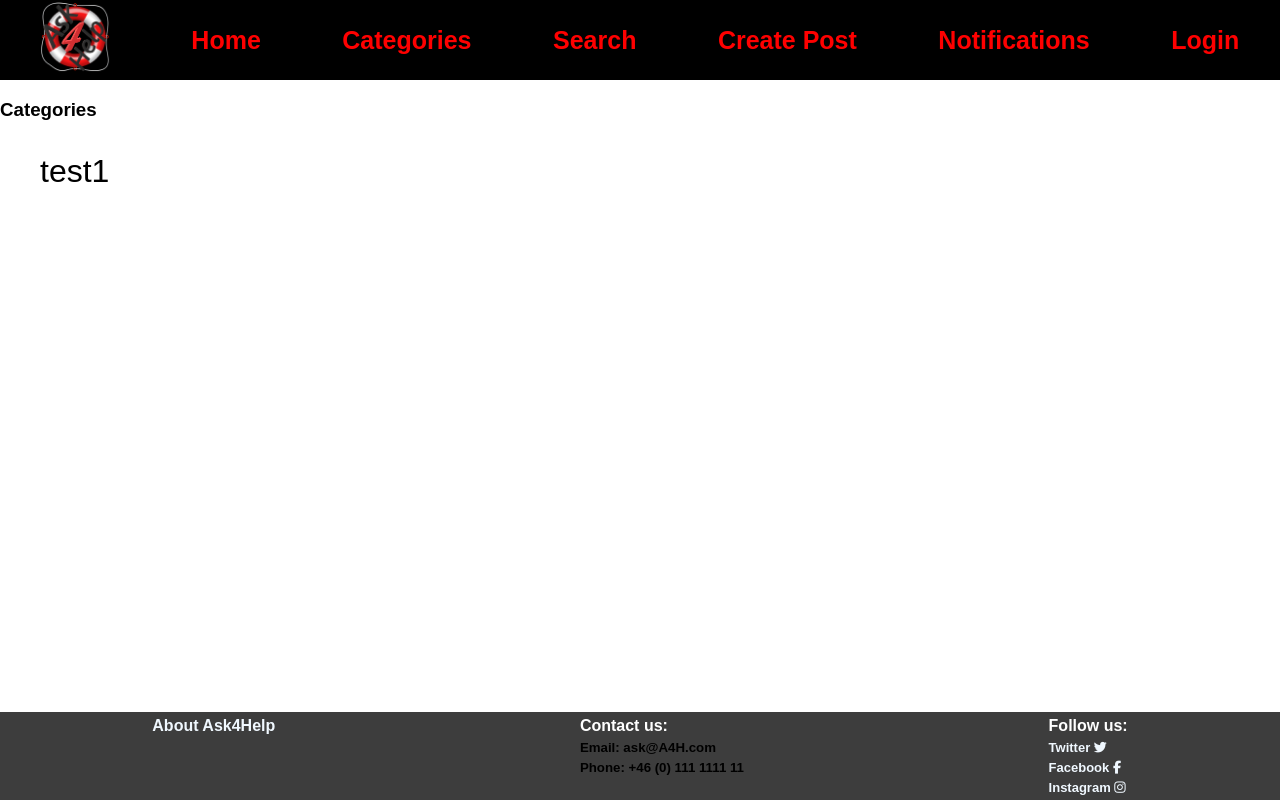
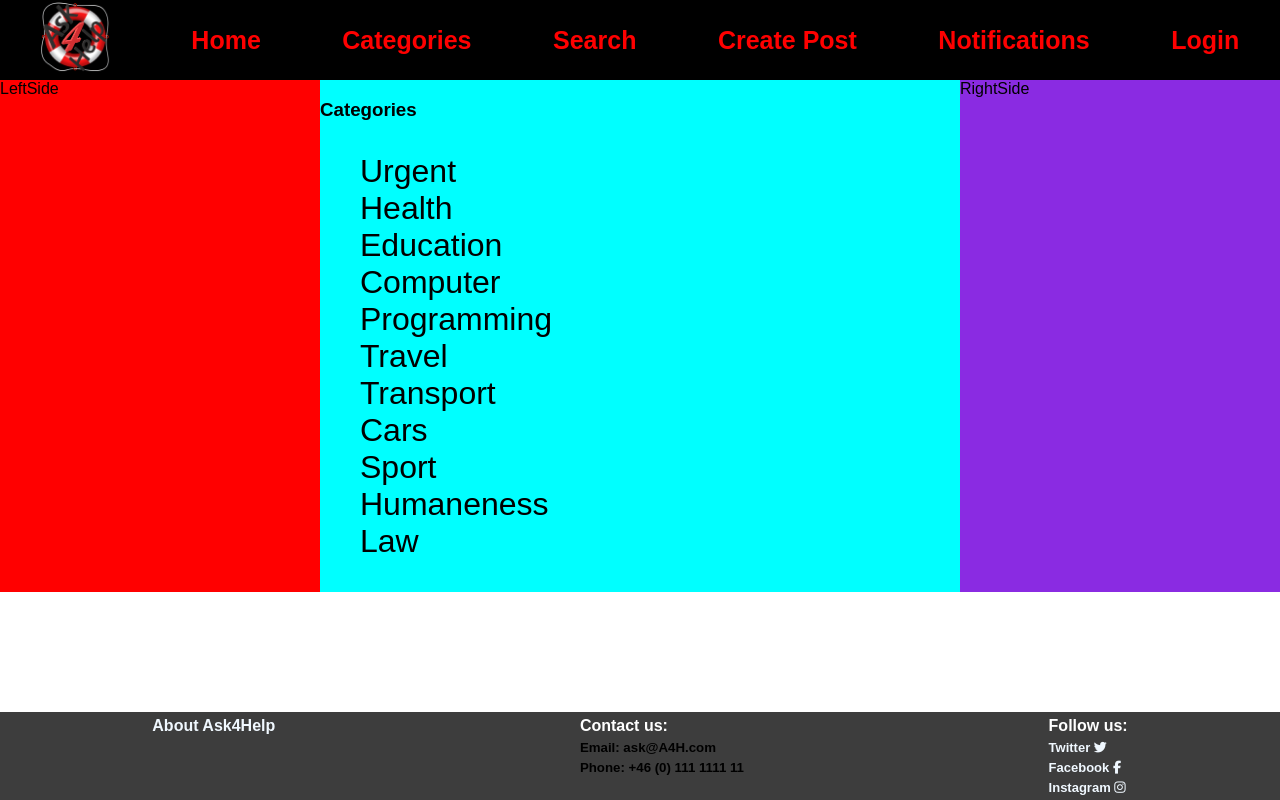
Before and after one commit to aamin75/Ask4Help, a React (Create React App) app in the folder Frontend/: page /categories in a window 1280 px wide. Built offline with nearby package versions, Linux system fonts and the light colour scheme; no server answers.

Commit message:
add Categories list, Right & Left sidebars & Constantsc file

```diff
--- a/Frontend/src/App.css
+++ b/Frontend/src/App.css
@@ -6,3 +6,23 @@ body {
   margin: 0%;
   font-family: Arial, Helvetica, sans-serif;
 }
+
+.main{
+  display: flex;
+  /* align-content: space-between; */
+}
+
+.main .lAside{
+  flex: 3;
+  background-color: red;
+}
+
+.main .rAside{
+  flex: 3;
+  background-color:blueviolet;
+}
+
+.main .center{
+  flex: 6;
+  background-color: aqua;
+}
--- a/Frontend/src/App.js
+++ b/Frontend/src/App.js
@@ -10,6 +10,8 @@ import Notifications from './pages/Notifications/Notifications';
 import SearchPost from './pages/SearchPost/SearchPost';
 import Footer from './components/Footer/Footer';
 import NavBar from "./components/Header/NavBar";
+import LeftSide from './components/Sidebar/LeftSide';
+import RightSide from './components/Sidebar/RightSide'
 import './App.css';
 
 
@@ -17,7 +19,13 @@ const Layout= ()=>{
   return(
     <>
       <NavBar />
-      <Outlet />
+      <div className='main'>
+        <LeftSide />
+        <div className='center'>
+          <Outlet />
+        </div>
+        <RightSide />
+      </div>
       <Footer />
     </>
   )
--- /dev/null
+++ b/Frontend/src/Constants.js
@@ -0,0 +1,3 @@
+import React from "react";
+
+export const categories =["Urgent","Health","Education","Computer","Programming","Travel","Transport","Cars","Sport","Humaneness","Law"];
--- /dev/null
+++ b/Frontend/src/components/Sidebar/LeftSide.css
@@ -0,0 +1,11 @@
+/* .lAside{
+
+  bottom: 0px;
+  display: flex;
+  text-align: start;
+  justify-content:space-around;
+  flex-direction: row;
+  background-color: lightgrey;
+  width:100%;
+
+} */
--- /dev/null
+++ b/Frontend/src/components/Sidebar/LeftSide.js
@@ -0,0 +1,12 @@
+import React from "react";
+import "./LeftSide.css";
+
+function LeftSide(){
+  return(
+    <div className="lAside">
+      LeftSide
+    </div>
+  )
+};
+
+export default LeftSide;
--- /dev/null
+++ b/Frontend/src/components/Sidebar/RightSide.js
@@ -0,0 +1,12 @@
+import React from "react";
+import "./RightSide.css";
+
+function RightSide(){
+  return(
+    <div className="rAside">
+      RightSide
+    </div>
+  )
+};
+
+export default RightSide;
--- a/Frontend/src/pages/Categories/Categories.js
+++ b/Frontend/src/pages/Categories/Categories.js
@@ -1,5 +1,6 @@
 import React, { useState } from "react";
 import './Categories.css';
+import { categories } from "../../Constants";
 
 // function getEventTarget(e) {
 //   e = e || window.event;
@@ -24,35 +25,12 @@ import './Categories.css';
 // };
 
 function Categories(){
-  // const [category,setCategory]= useState(null);
-
-
-  function myFunc1(){
-    const categories =["Urgent","Health","Education","Computer","Programming","Travel","Transport","Cars","Sport","Humaneness","Law"];
-    var ul = document.createElement('ul');
-
-    // categories.forEach(myFunc2)
-    for (var i=0; i<categories.length; i++){
-      var li=document.createElement('li');
-      li.innerHTML=li.innerHTML + categories[i];
-      ul.appendChild(li);
-    }
-
-    // function myFunc2(element,index,arr){
-    //   var li = document.createElement("li");
-    //   li.appendChild(document.createTextNode(element)); //.appendChild(document.createTextNode(value));
-    //   ul.appendChild(li);
-    // };
-  };
-  // document.getElementById("catList").appendChild().innerHTML=categories;
-
   return(
     <div className="all_categories">
       <h3>Categories</h3>
       <div className="list_group">
         <ul className="list" id="catList">
-          {myFunc1}
-          <p>test1</p>
+          {categories.map((category) => (<li>{category}</li>))}
         </ul>
       </div>
     </div>
```
Also changed, not shown: Frontend/src/components/Sidebar/RightSide.css (added).
